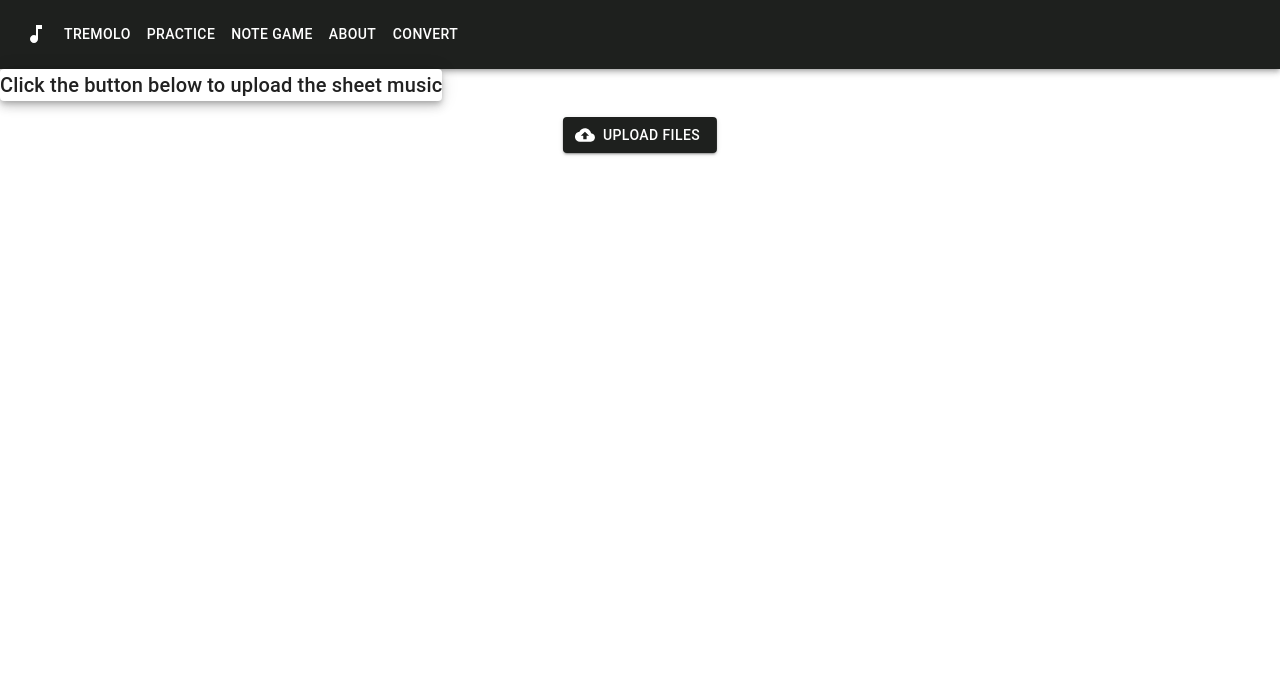
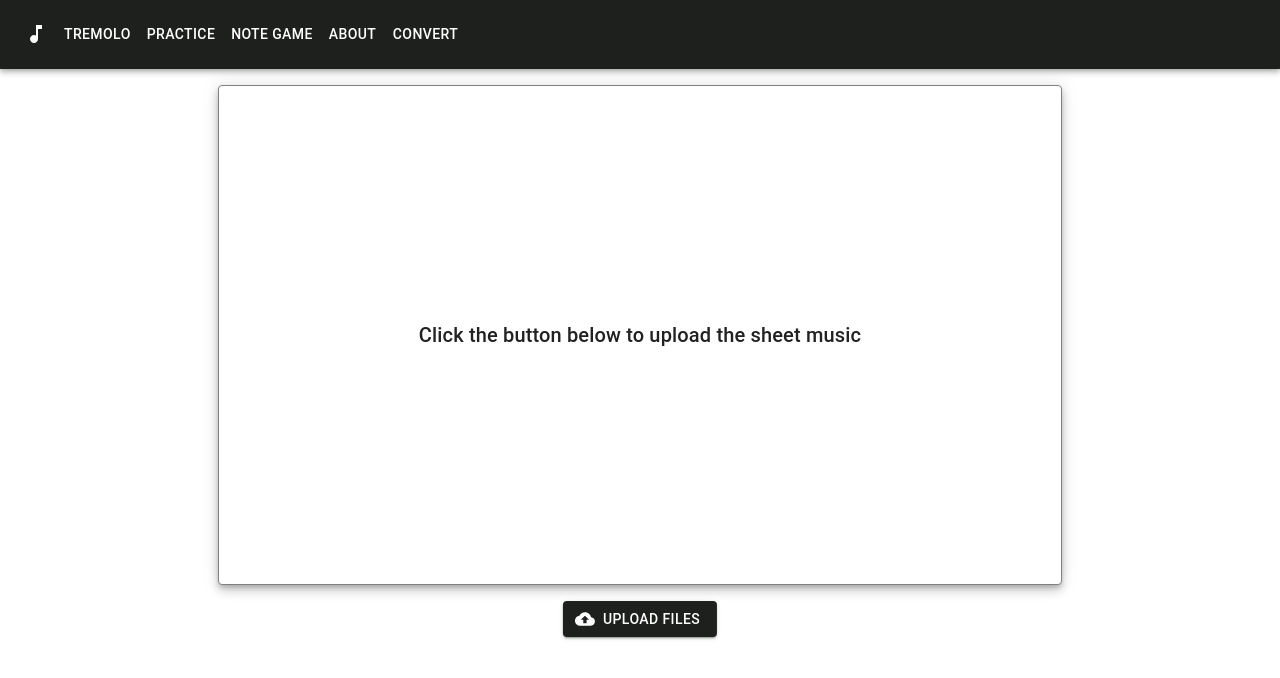
Before and after one commit to TheNoeTrevino/tremolo, a React (Vite) app in the folder frontend/: page /convert in a window 1280 px wide. Shown: the top 678 px of the page. Built offline with nearby package versions, Linux system fonts and the light colour scheme.

Commit message:
fix: weirdo styles

```diff
--- a/frontend/src/components/musical/MusicButton.tsx
+++ b/frontend/src/components/musical/MusicButton.tsx
@@ -11,7 +11,7 @@ interface ButtonProps {
   open: boolean;
   handleClose: () => void;
   handleOptionClick: (option: string) => void;
-  styles: SxProps;
+  styles?: SxProps;
   startIcon?: React.ReactNode;
   endIcon?: React.ReactNode;
 }
--- a/frontend/src/pages/Converter.tsx
+++ b/frontend/src/pages/Converter.tsx
@@ -2,7 +2,7 @@ import { Box, Fade, Paper, Typography } from "@mui/material";
 import InputFileUpload from "./FileUpload";
 import { useState } from "react";
 import { MusicService } from "../services/MusicService";
-import { sheetMusicStyles } from "../styles";
+import { generatedMusicStyles } from "../styles";
 
 const Converter = () => {
   const [isVisible, setVisibility] = useState<boolean>(false);
@@ -12,16 +12,12 @@ const Converter = () => {
     //
     <Fade in={true} timeout={500}>
       <Box>
-        <Box alignContent="center">
-          <Box
-            sx={{
-              display: "flex",
-            }}
-          >
+        <Box sx={{ display: "flex", justifyContent: "center", mt: 2 }}>
+          <Box sx={generatedMusicStyles.sheetMusicContainer}>
             <Paper
               id="sheet-music-div"
               elevation={6}
-              sx={{ ...sheetMusicStyles }}
+              sx={generatedMusicStyles.sheetMusic}
             >
               {!isVisible && (
                 <Box>
@@ -32,7 +28,9 @@ const Converter = () => {
               )}
             </Paper>
           </Box>
+        </Box>
 
+        <Box>
           <InputFileUpload
             handleChange={(event: React.ChangeEvent<HTMLInputElement>) => {
               MusicService.displayXml(event.target.files);
--- a/frontend/src/pages/note-game/NoteGame.tsx
+++ b/frontend/src/pages/note-game/NoteGame.tsx
@@ -1,7 +1,6 @@
 import { Box, Button, ButtonBase, Card, Fade, Typography } from "@mui/material";
 import { useState, MouseEvent, useEffect, useRef } from "react";
 import { MusicService } from "../../services/MusicService";
-import { musicButtonStyles } from "../../styles";
 import { noteGameStyles } from "./NoteGameStyles";
 import KeyboardArrowDownIcon from "@mui/icons-material/KeyboardArrowDown";
 import { noteGameProps } from "../../models/models";
@@ -165,7 +164,7 @@ const NoteGame = () => {
                   open={openScaleOptions}
                   handleClose={handleScaleClose}
                   handleOptionClick={chooseScale}
-                  styles={musicButtonStyles}
+                  styles={{ mt: 2, width: "100%" }}
                   startIcon={<KeyboardArrowDownIcon />}
                 />
                 <MusicButton
@@ -176,7 +175,7 @@ const NoteGame = () => {
                   open={openOctaveOptions}
                   handleClose={handleOctaveClose}
                   handleOptionClick={chooseOctave}
-                  styles={musicButtonStyles}
+                  styles={{ mt: 2, width: "100%" }}
                   startIcon={<KeyboardArrowDownIcon />}
                 />
               </Box>
```
